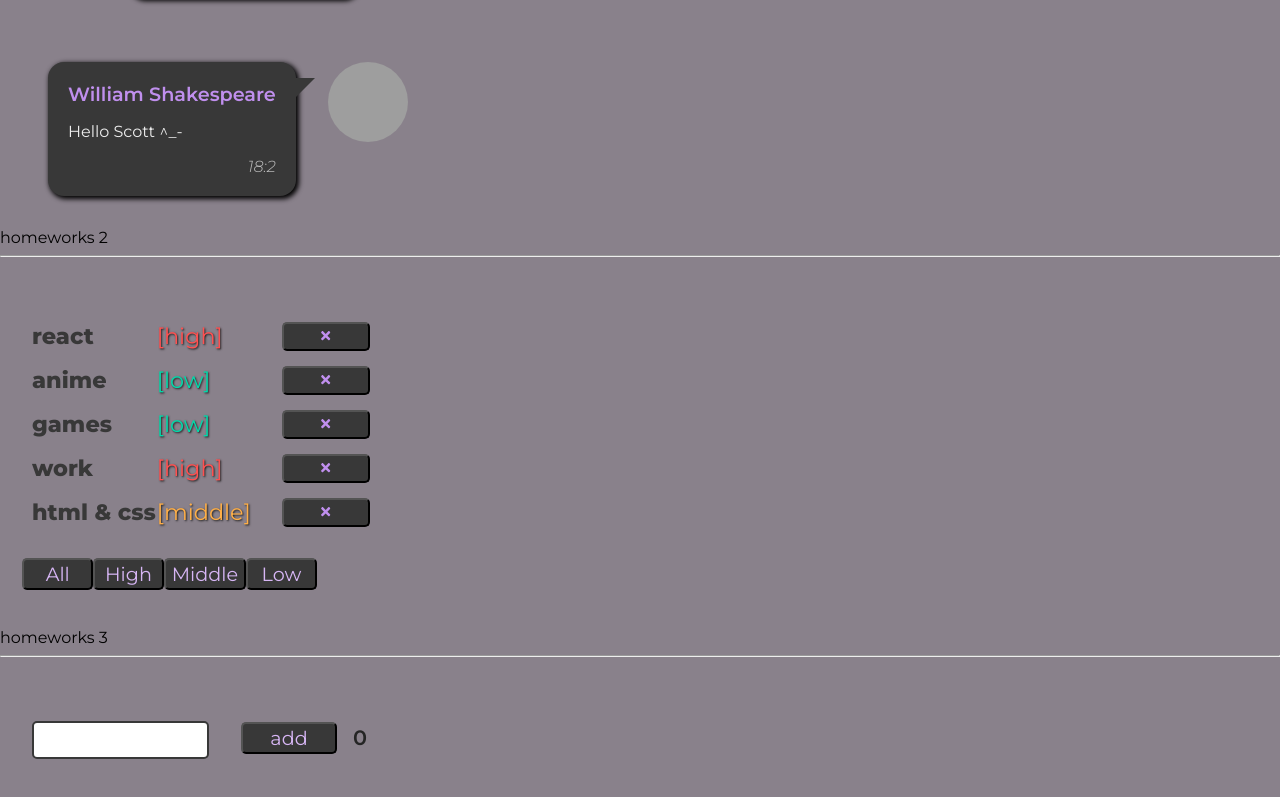
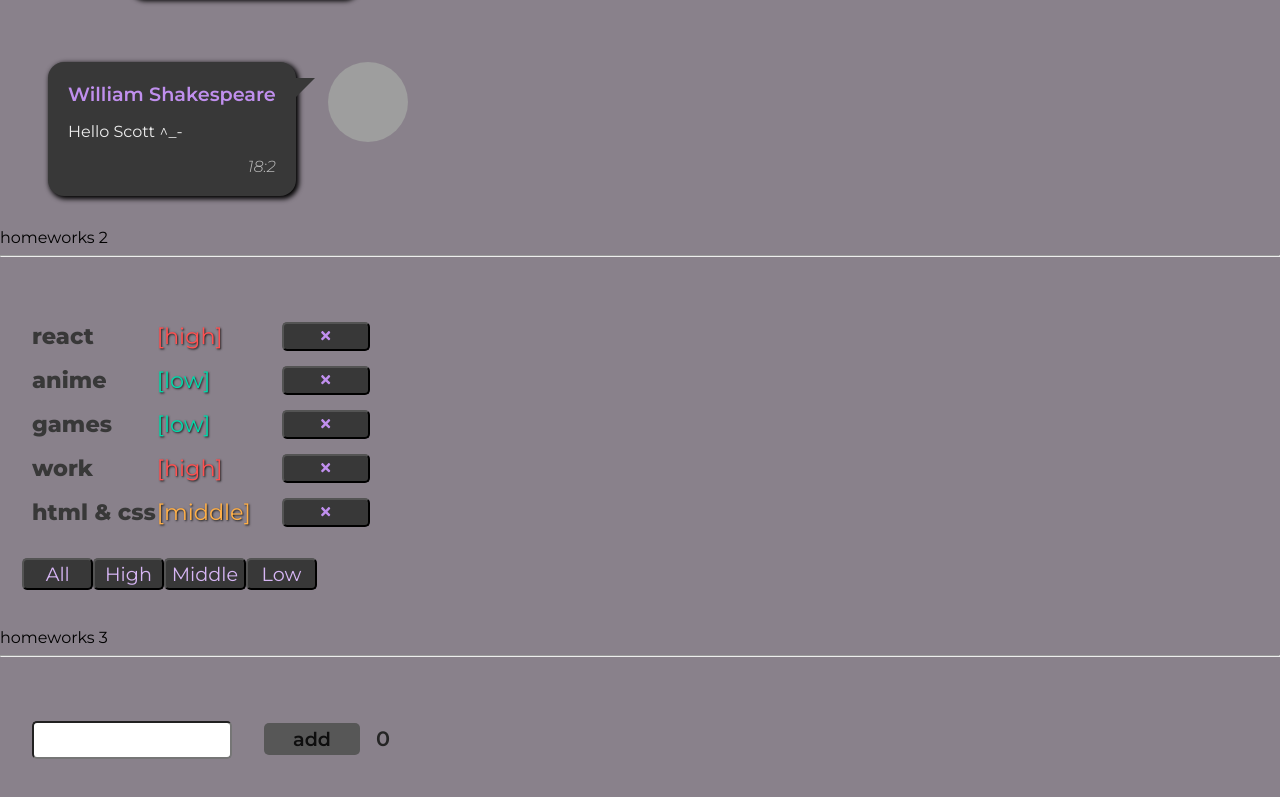
Before and after one commit to Humai88/homeworks, a React (Create React App) app: page / in a window 1280 px wide. Shown: the part 229-1026 px from the top of the page. Built offline with nearby package versions, Linux system fonts and the light colour scheme; grey boxes are pictures that could not be loaded.

Commit message:
3rd homework

```diff
--- a/src/p2-homeworks/h3/Greeting.module.css
+++ b/src/p2-homeworks/h3/Greeting.module.css
@@ -1,24 +1,47 @@
-.error {
-  /* border: 2px solid #ad0000; */
+.error:focus {
+  border: 2px solid #ad0000;
+  background-color: rgb(243, 102, 102);
 }
-input {
+.noError:focus {
   border: 2px solid #383838;
+  background-color: #e6c0ff;
+}
+*:focus {
+  outline: none;
+}
+.wrapper p {
+  margin-left: 2rem;
+  color: #ad0000;
+  margin-top: -1rem;
+  font-weight: 600;
+  font-size: 1.2rem;
+}
+
+.wrapper input {
   margin: 2rem;
   height: 2rem;
   border-radius: 5px;
+  font-size: 1rem;
 }
-/* rgb(192, 143, 238) */
-.btn {
+.wrapper button {
+  font-size: 1.2rem;
+  margin-right: 1rem;
   border-radius: 5px;
+  border: none;
   width: 6rem;
   height: 2rem;
+  color: rgb(215, 182, 245);
+}
+.btn {
   background-color: #383838;
-  color: rgb(215, 182, 245);
-  font-size: 1.2rem;
-  margin-right: 1rem;
 }
 .btn:hover {
   background-color: #575757;
+}
+.disable {
+  background-color: #575757;
+  color: #0e0e0e !important;
+  font-weight: 600;
 }
 span {
   font-size: 1.3rem;
--- a/src/p2-homeworks/h3/Greeting.tsx
+++ b/src/p2-homeworks/h3/Greeting.tsx
@@ -1,12 +1,12 @@
-import React from "react";
+import React, { ChangeEvent } from "react";
 import s from "./Greeting.module.css";
 
 type GreetingPropsType = {
-  name: string; // need to fix any
-  setNameCallback: any; // need to fix any
-  addUser: any; // need to fix any
-  error: any; // need to fix any
-  totalUsers: any; // need to fix any
+  name: string;
+  setNameCallback: (e: ChangeEvent<HTMLInputElement>) => void;
+  addUser: () => void;
+  error: boolean;
+  totalUsers: number;
 };
 
 // презентационная компонента (для верстальщика)
@@ -17,16 +17,24 @@ const Greeting: React.FC<GreetingPropsType> = ({
   error,
   totalUsers,
 }) => {
-  const inputClass = s.error; // need to fix with (?:)
-  const buttonClass = s.btn;
   return (
     <div className={s.wrapper}>
-      <input value={name} onChange={setNameCallback} className={inputClass} />
+      <input
+        value={name}
+        onChange={setNameCallback}
+        className={error ? s.error : s.noError}
+      />
+
       <span>{error}</span>
-      <button className={buttonClass} onClick={addUser}>
+      <button
+        disabled={error && true}
+        className={error || name.length === 0 ? s.disable : s.btn}
+        onClick={addUser}
+      >
         add
       </button>
       <span>{totalUsers}</span>
+      {error && <p>Name required!</p>}
     </div>
   );
 };
--- a/src/p2-homeworks/h3/GreetingContainer.tsx
+++ b/src/p2-homeworks/h3/GreetingContainer.tsx
@@ -1,9 +1,10 @@
 import React, { ChangeEvent, useState } from "react";
 import Greeting from "./Greeting";
+import { UserType } from "./HW3";
 
 type GreetingContainerPropsType = {
-  users: any; // need to fix any
-  addUserCallback: any; // need to fix any
+  users: Array<UserType>;
+  addUserCallback: (name: string) => void;
 };
 
 // уровень локальной логики
@@ -12,17 +13,29 @@ const GreetingContainer: React.FC<GreetingContainerPropsType> = ({
   addUserCallback,
 }) => {
   // деструктуризация пропсов
-  const [name, setName] = useState<string>(""); // need to fix any
-  const [error, setError] = useState<any>(""); // need to fix any
+  const [name, setName] = useState<string>("");
+  const [error, setError] = useState<boolean>(false);
 
   const setNameCallback = (e: ChangeEvent<HTMLInputElement>) => {
-    setName(e.currentTarget.value); // need to fix
-  };
-  const addUser = () => {
-    alert(`Hello  !`); // need to fix
+    let userName = e.currentTarget.value;
+    if (userName.length === 0 || userName === " ") {
+      setError(true);
+      setName("");
+    } else {
+      setName(userName);
+      setError(false);
+    }
   };
 
-  const totalUsers = 0; // need to fix
+  const addUser = () => {
+    if (name.length > 0) {
+      alert(`Hello ${name} !`);
+      addUserCallback(name);
+      setName("");
+    }
+  };
+
+  const totalUsers = users.length;
 
   return (
     <Greeting
--- a/src/p2-homeworks/h3/HW3.tsx
+++ b/src/p2-homeworks/h3/HW3.tsx
@@ -1,10 +1,11 @@
 import React, { useState } from "react";
 import GreetingContainer from "./GreetingContainer";
+import { v1 } from "uuid";
 
 // types
 export type UserType = {
-  _id: string; // need to fix any
-  name: string; // need to fix any
+  _id: string;
+  name: string;
 };
 
 // уровень работы с глобальными данными
@@ -12,10 +13,10 @@ function HW3() {
   const [users, setUsers] = useState<Array<UserType>>([]); // need to fix any
 
   const addUserCallback = (name: string) => {
-    // users.map((u) => u);
-    setUsers((prevUsers: any) => {
-      return [...prevUsers, name];
-    }); //
+    let newUser = { _id: v1(), name: name };
+    let newUsers = [...users, newUser];
+    setUsers(newUsers);
+    console.log(newUsers);
   };
 
   return (
```
